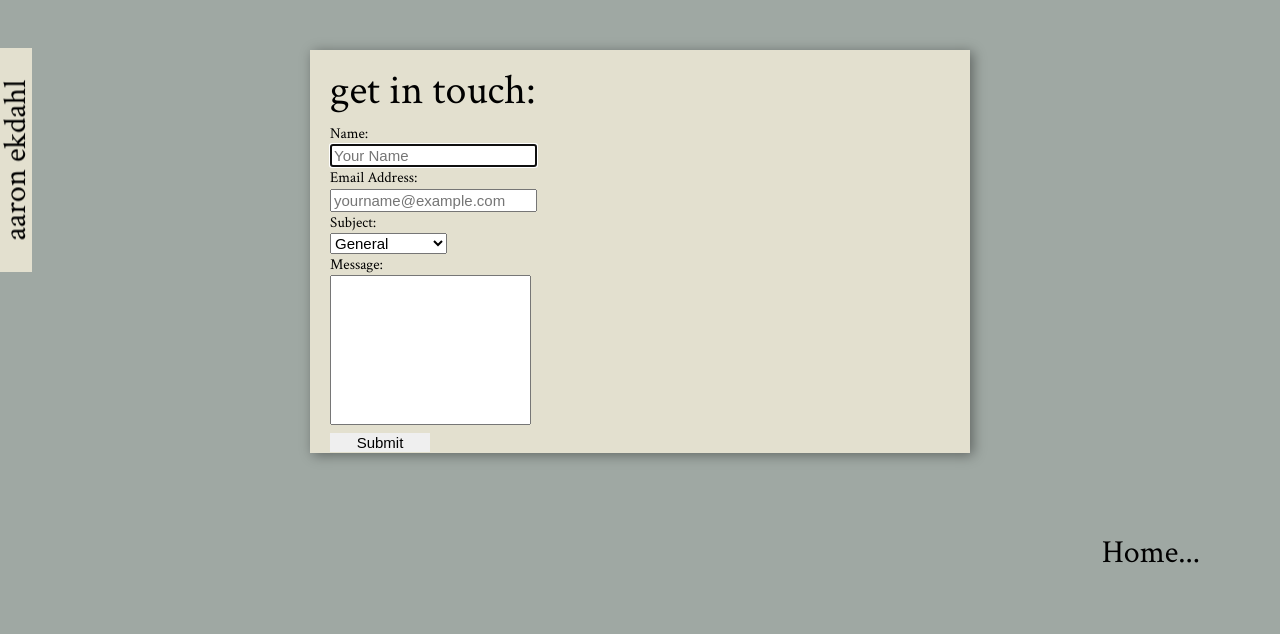
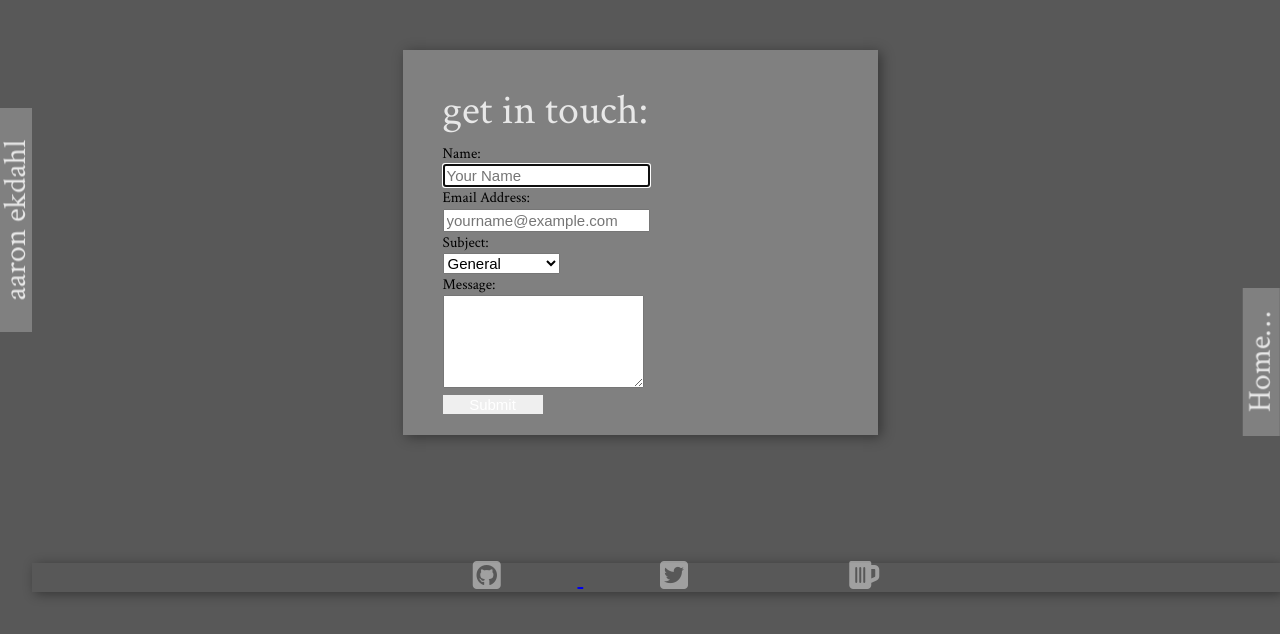
Before and after one commit to aaronekdahl/portfolio, a plain HTML site: page contact.html in a window 1280 px wide. Drawn offline with Linux system fonts and the light colour scheme.

Commit message:
added-more-styling-and-form-almost-complete

```diff
--- a/contact.html
+++ b/contact.html
@@ -30,12 +30,26 @@
         </select>
         <br>
         <label for="message">Message:</label>
-        <textarea id="message" name="message" required="required"></textarea>
+        <textarea rows="5" columns="100" id="message" name="message" required="required"></textarea>
         <br>
         <input type="submit" value="Submit" id="submit-button" />
 			</form>
 		</div>
-		<footer><a href="index.html">Home...</a></footer>
+
+		<section>
+			<footer id="form-contact"><a href="index.html">Home…</a></footer>
+		</section>
+
+		<footer id="social-contact">
+			<ul id="social-links">
+				<li><a href="https://github.com/aaronekdahl"><i class="fa fa-github-square fa-lg" aria-hidden="true"></i></li>
+				<li><a href="https://twitter.com/DeadAlive55"><i class="fa fa-twitter-square fa-lg" aria-hidden="true"></i><a></li>
+				<li><a href="https://untappd.com/user/DeadAlive55"><i class="fa fa-beer fa-lg" aria-hidden="true"></i></li>
+			</ul>
+		</footer>
+
 	</main>
+
+	<script src="https://use.fontawesome.com/1633720548.js"></script>
 </body>
 </html>
--- a/form.css
+++ b/form.css
@@ -1,16 +1,16 @@
 /*To Do: Convert px to rem, set colors, remove unnecessary css...too much stuff...*/
 
 #contact-form {
-    background-color: #e3e0cf;
-    width: 660px;
-    padding: 20px;
+    background-color: #808080;
+    width: 475px;
+    padding: 40px;
     margin: 50px auto;
     position: relative;
     box-shadow: 3px 2px 12px rgba(0, 0, 0, 0.4);
 }
 
 #contact-form h1 {
-    font-size:42px;
+    font-size: 42px;
 }
 
 #contact-form input,
@@ -19,11 +19,6 @@
 #contact-form label {
     font-size:15px;
     margin-bottom:2px;
-}
-
-#contact-form textarea {
-    height:150px;
-    resize: none;
 }
 
 #contact-form label {
@@ -37,18 +32,12 @@
 
 #contact-form #submit-button {
     width: 100px;
-    background-color: TBD;
-    color: TBD;
     border: none;
     display: block;
     float:left;
-    margin-bottom: 6px;
+    margin-bottom: 24px;
     margin-right: 6px;
-    background-color: TBD;
-}
-
-#contact-form #submit-button:hover {
-    background-color: TBD;
+    color: white;
 }
 
 #contact-form #submit-button:active {
--- a/style.css
+++ b/style.css
@@ -1,28 +1,24 @@
 * {
 	box-sizing: border-box;
-}
-
-html {
-	font-family: Helvetica;
-	font-size: 100%;
 }
 
 .portfolio ul {
 	display: grid;
 	grid-template-columns: repeat(6, 1fr);
-	grid-gap: 0.25rem;
+	grid-gap: 1rem;
 	max-width: 100%;
 }
 
 .grid-container {
-	background: #e3e0cf;
 	margin: 0;
+	background: #808080;
 }
 
 body {
 	font-family: 'Crimson Text', serif;
+	font-size: 100%
 	margin: 0;
-	background: #9fa8a3;
+	background:#585858;
 }
 
 img {
@@ -48,6 +44,7 @@ ul {
 
 h1 {
   font-size: 3rem;
+  color: #E8E8E8;
   font-weight: normal;
   text-transform: lowercase;
   margin: 0;
@@ -55,9 +52,11 @@ h1 {
   line-height: 1; }
 
 main > h1 {
-  background: #e3e0cf;
+  background: #808080;
   padding: 0.3em 0.3em 0;
-  font-size: 2rem; }
+  font-size: 2rem;
+  color: #E8E8E8;
+}
 
 @media (min-width: 600px) {
 	section {
@@ -70,16 +69,55 @@ main > h1 {
     transform: rotate(180deg);
     position: fixed;
     left: 0;
-    top: 3rem;
+    top: 6.75rem;
     padding: 1em 0; } }
 
-footer {
-  font-size: 2em;
-  padding: 2rem 5rem;
-  text-align: right;
+#form-contact {
+  background: #808080;
+  padding: 0.3em 0.3em 0;
+  font-size: 2rem;
 }
 
-footer a {
-  color: black;
+#form-contact a {
+  color: #E8E8E8;
   text-decoration: none;
-  }
+}
+
+@media (min-width: 600px) {
+	#form-contact{
+		margin-right: 0; }
+  #form-contact {
+   -webkit-writing-mode: vertical-rl;
+   -ms-writing-mode: tb-rl;
+   writing-mode: vertical-rl;
+   -webkit-transform: rotate(0deg);
+   transform: rotate(180deg);
+   position: fixed;
+   right: 0em;
+   top: 18rem;
+   padding: .75em 0; } }
+
+#social-contact {
+  clear: both;
+  text-align: center;
+  margin-left: auto;
+  margin-right: auto;
+  color: #E8E8E8;
+  font-size: 2vw;
+}
+
+#social-links li {
+  display: inline;
+  list-style-type: none;
+  overflow: hidden;
+  margin-left: auto;
+  margin-right: auto;
+  padding-right: 3em;
+  padding-left: 3em;
+}
+
+#social-links li a {
+  color: #E8E8E8;
+  transition: all 0.25s ease-in-out;
+  opacity: .5;
+}
```
Also changed, not shown: index.html (+15 -1 lines).
